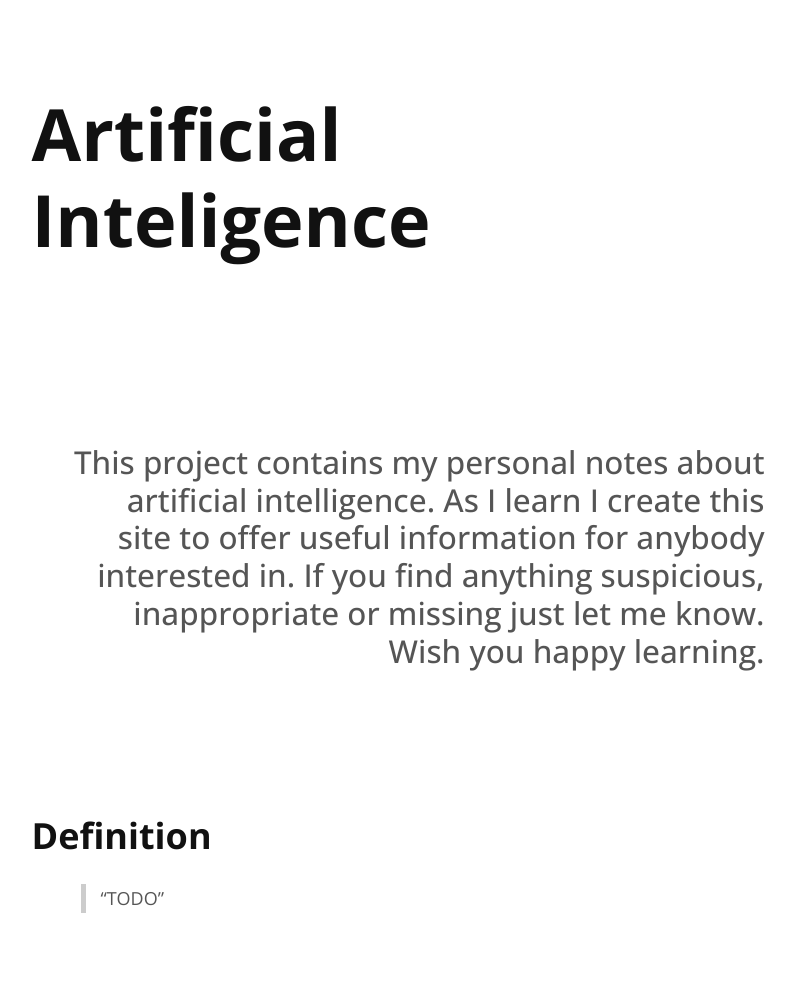
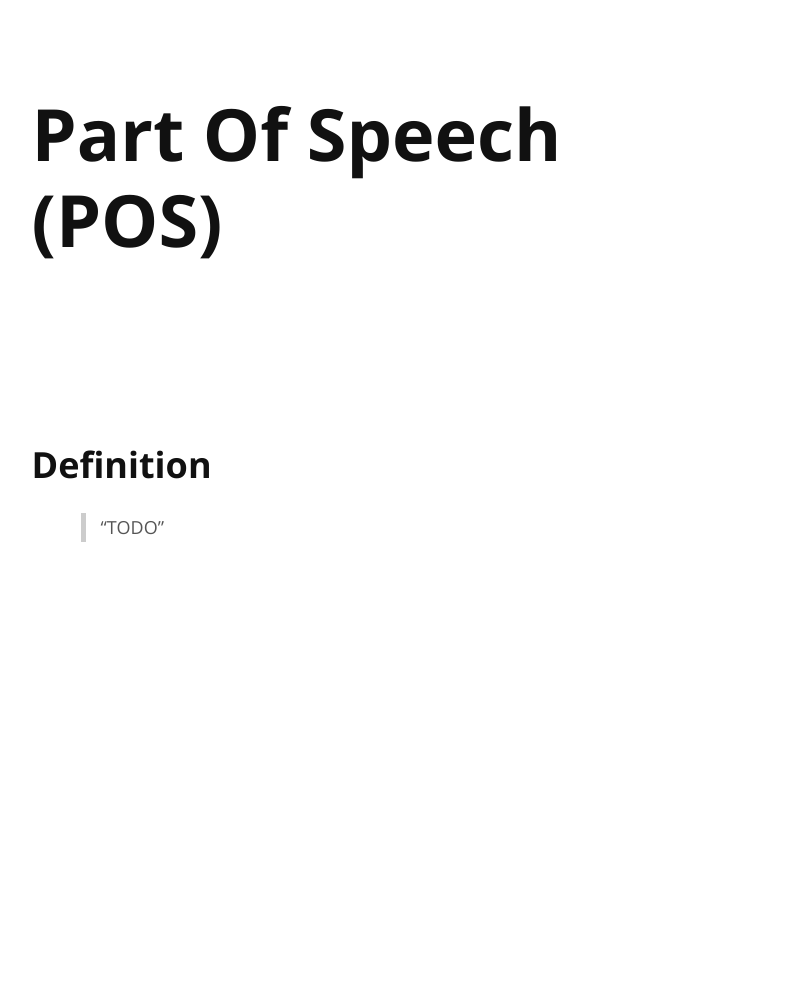
Before and after one commit to peterszatmary/ai, a Jekyll site: the page built from _posts/2020-09-15-part-of-speech.markdown, in a window 1280 px wide. Shown: the whole page, without its empty margins (260-1055 px from the left). Built offline with Jekyll 4.4.1, drawn with Linux system fonts in a browser that asks for light colours; nearby versions of some CDN libraries; after the commit the page ends 900 px from its top, so only the background shows below that.

```diff
--- a/_config.yml
+++ b/_config.yml
@@ -4,12 +4,12 @@ tag_text: Artificial Inteligence
 description: This project contains my personal notes about artificial intelligence. As I learn I create this site to offer useful information for everybody interested in. If you find anything suspicious, inappropriate or missing just let me know. Wish you happy learning.
 
 # prod urls
-url: "https://peterszatmary.com"
-prod: "/ai"
+#url: "https://peterszatmary.com"
+#prod: "/ai"
 
 # local urls
-#url: "http://127.0.0.1:4000"
-#prod: ""
+url: "http://127.0.0.1:4000"
+prod: ""
 
 baseurl: ""
 
--- a/_layouts/default.html
+++ b/_layouts/default.html
@@ -18,11 +18,13 @@
 <body>
   <article>
    <div class="container">
-    <h1><a href="./">{{ site.tag_text }}</a></h1>
-       {% include description.html %}
        {% if page.include_word_cloud %}
+            <h1><a href="./">{{ site.tag_text }}</a></h1>
+            {% include description.html %}
             {% include ai-definitions.html %}
             {% include {{ page.include_word_cloud }} %}
+       {% else %}
+            <h1><a href="./">{{ page.title }}</a></h1>
        {% endif %}
 
     {{ content }}
```
